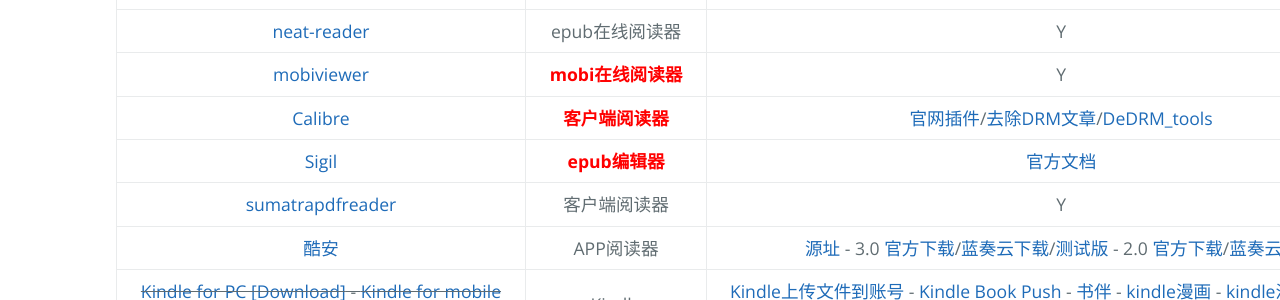
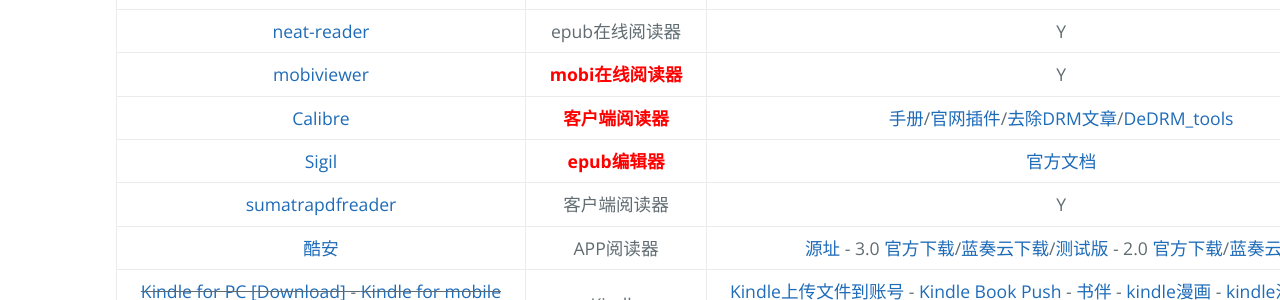
Before and after one commit to AmbroseRen/test, a Jekyll site: the page built from Library/ViewTools.md, in a window 1280 px wide. Shown: the part 671-971 px from the top of the page. Built offline with Jekyll 4.4.1, drawn with Linux system fonts in a browser that asks for light colours; our own code applies the rules of GitHub Pages for plain Markdown files; the repository's description, which GitHub fills in, is left out.

Commit message:
Update ViewTools.md

```diff
--- a/Library/ViewTools.md
+++ b/Library/ViewTools.md
@@ -20,7 +20,7 @@
 | [koodo-reader](https://koodo-reader.vercel.app/#/manager/home) | 在线阅读器 | [主页](https://koodo.960960.xyz/) - []() |
 | [neat-reader](https://www.neat-reader.cn/webapp#/) | epub在线阅读器 | Y |
 | [mobiviewer](https://imclient.herokuapp.com/mobiviewer/) | <font color="#ff0000"><b>mobi在线阅读器</b></font> | Y |
-| [Calibre](https://calibre-ebook.com/) | <font color="#ff0000"><b>客户端阅读器</b></font> | [官网插件](http://plugins.calibre-ebook.com/)/[去除DRM文章](https://thatinterpreter.net/kindle-drm/)/[DeDRM_tools](https://github.com/apprenticeharper/DeDRM_tools/releases) |
+| [Calibre](https://calibre-ebook.com/) | <font color="#ff0000"><b>客户端阅读器</b></font> | [手册](https://zhuanlan.zhihu.com/p/34996144)/[官网插件](http://plugins.calibre-ebook.com/)/[去除DRM文章](https://thatinterpreter.net/kindle-drm/)/[DeDRM_tools](https://github.com/apprenticeharper/DeDRM_tools/releases) |
 | [Sigil](https://github.com/Sigil-Ebook/Sigil/releases) | <font color="#ff0000"><b>epub编辑器</b></font> | [官方文档](https://sigil-ebook.com/) |
 | [sumatrapdfreader](https://www.sumatrapdfreader.org/download-free-pdf-viewer) | 客户端阅读器 | Y |
 | [酷安](https://www.coolapk.com/apk/256030) | APP阅读器 | [源址](https://github.com/kaich/Yuedu) - 3.0 [官方下载](https://github.com/gedoor/legado/releases)/[蓝奏云下载](https://kunfei.lanzoui.com/b0f7pt4ja)/[测试版](https://kunfei.lanzoui.com/b0f810h4b) - 2.0 [官方下载](https://kunfei.lanzoui.com/b0f7pt4hi)/[蓝奏云下载](https://kunfei.lanzoui.com/b0f7pt4hi) |
```
